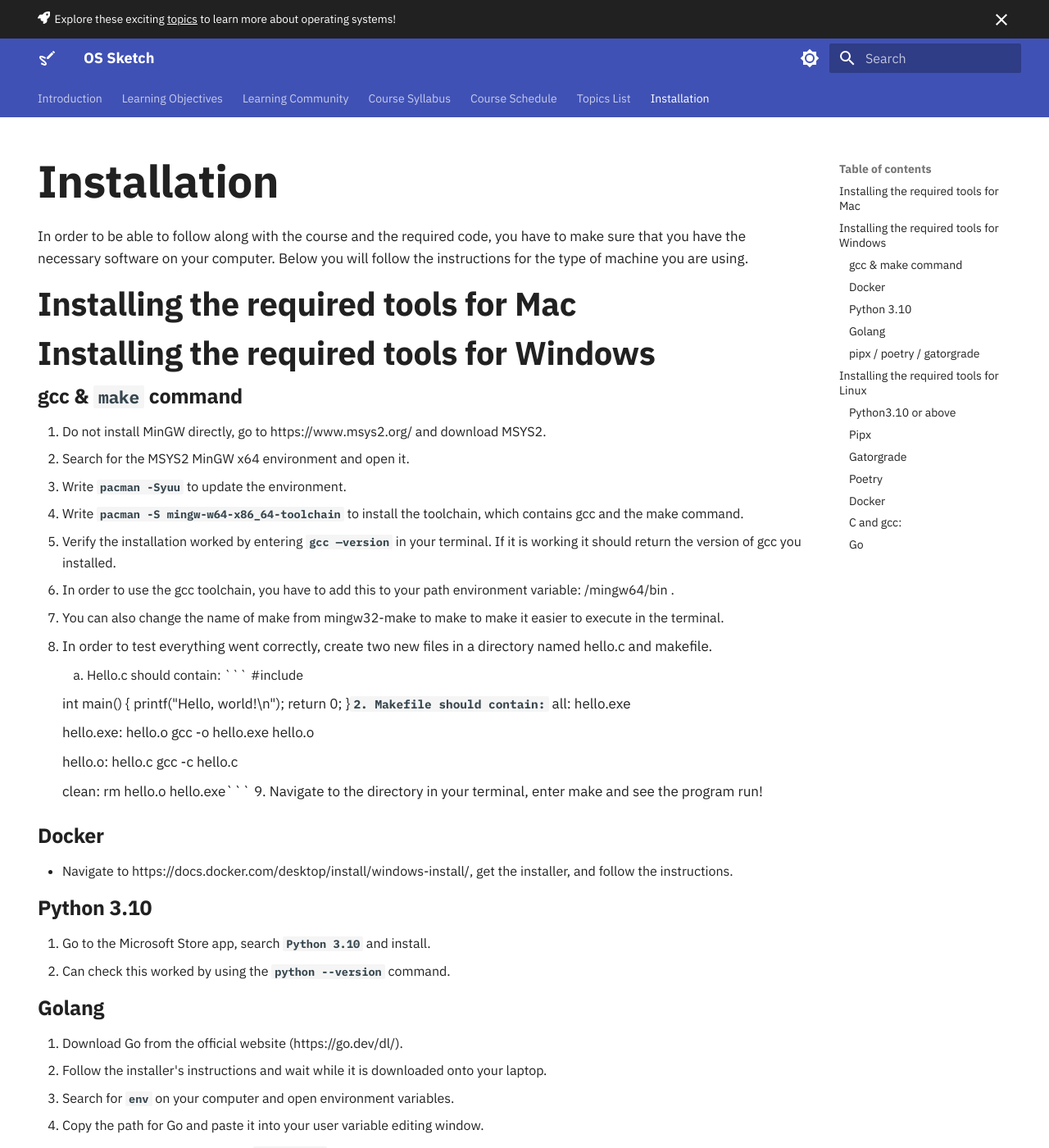
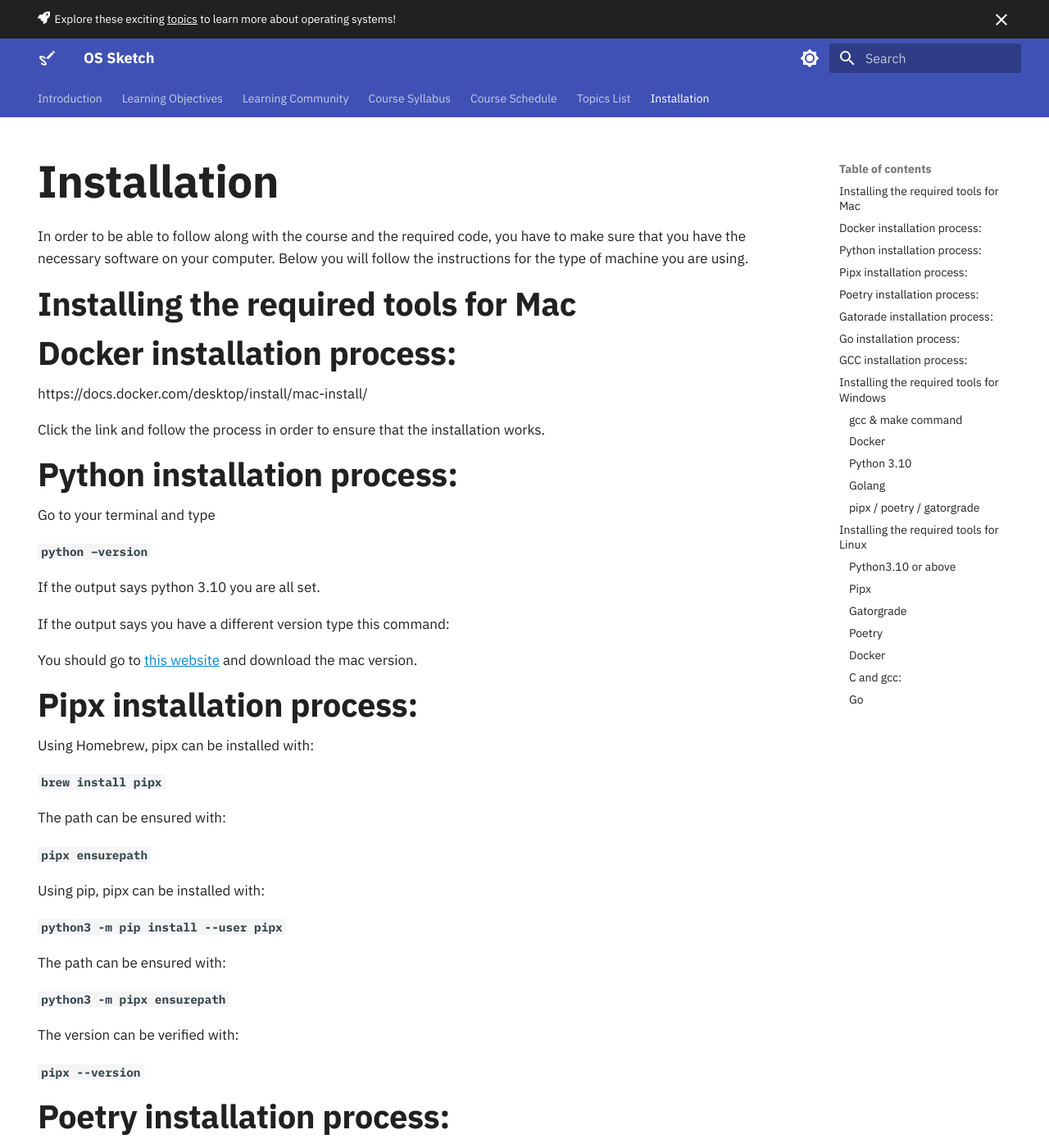
Before and after one commit to OS-Sketch/www.os-sketch.com, an MkDocs documentation site: the page built from docs/operating-systems/installation.md, in a window 1280 px wide and 1400 px high. Shown: the whole window at 82% size. Built offline with MkDocs 1.6.1 and Material for MkDocs 9.7.7, drawn with Linux system fonts in a browser that asks for light colours; some of the changed text lies outside the part shown.

Commit message:
docs: Adding mac installation process

```diff
--- a/docs/operating-systems/installation.md
+++ b/docs/operating-systems/installation.md
@@ -14,6 +14,96 @@
 instructions for the type of machine you are using.
 
 ## Installing the required tools for Mac
+
+## Docker installation process:
+
+https://docs.docker.com/desktop/install/mac-install/
+
+Click the link and follow the process in order to ensure that the installation works.
+
+
+## Python installation process:
+
+Go to your terminal and type
+
+`python –version`
+
+If the output says python 3.10 you are all set.
+
+If the output says you have a different version type this command:
+
+You should go to [this website](https://www.python.org/downloads/) and download the mac version.
+
+
+## Pipx installation process:
+
+Using Homebrew, pipx can be installed with:
+
+
+`brew install pipx`
+
+The path can be ensured with:
+
+
+`pipx ensurepath`
+
+Using pip, pipx can be installed with:
+
+`python3 -m pip install --user pipx`
+
+The path can be ensured with:
+
+`python3 -m pipx ensurepath`
+
+The version can be verified with:
+
+`pipx --version`
+
+## Poetry installation process:
+
+
+In your terminal window type:
+
+`poetry –version`
+
+If your output looks like
+
+`poetry (version 1.2.0)`
+
+You are good to go.
+
+Otherwise, type this command
+
+`pip install poetry`
+
+Once poetry is installed then retype
+
+`poetry –version`
+
+## Gatorade installation process:
+
+If you haven’t installed gatorgrade type this command:
+
+`pipx install gatorgrade`
+
+
+## Go installation process:
+
+If you haven't installed go click the link and follow [the instructions](https://go.dev/dl/)
+
+Make sure you click the right chip that your laptop has.
+
+
+## GCC installation process:
+
+GCC might already be installed on your computer since you have a mac. To check type:
+
+`gcc –version`
+
+You want your output to say you have the clang version.
+
+
+
 
 ## Installing the required tools for Windows
 
```
